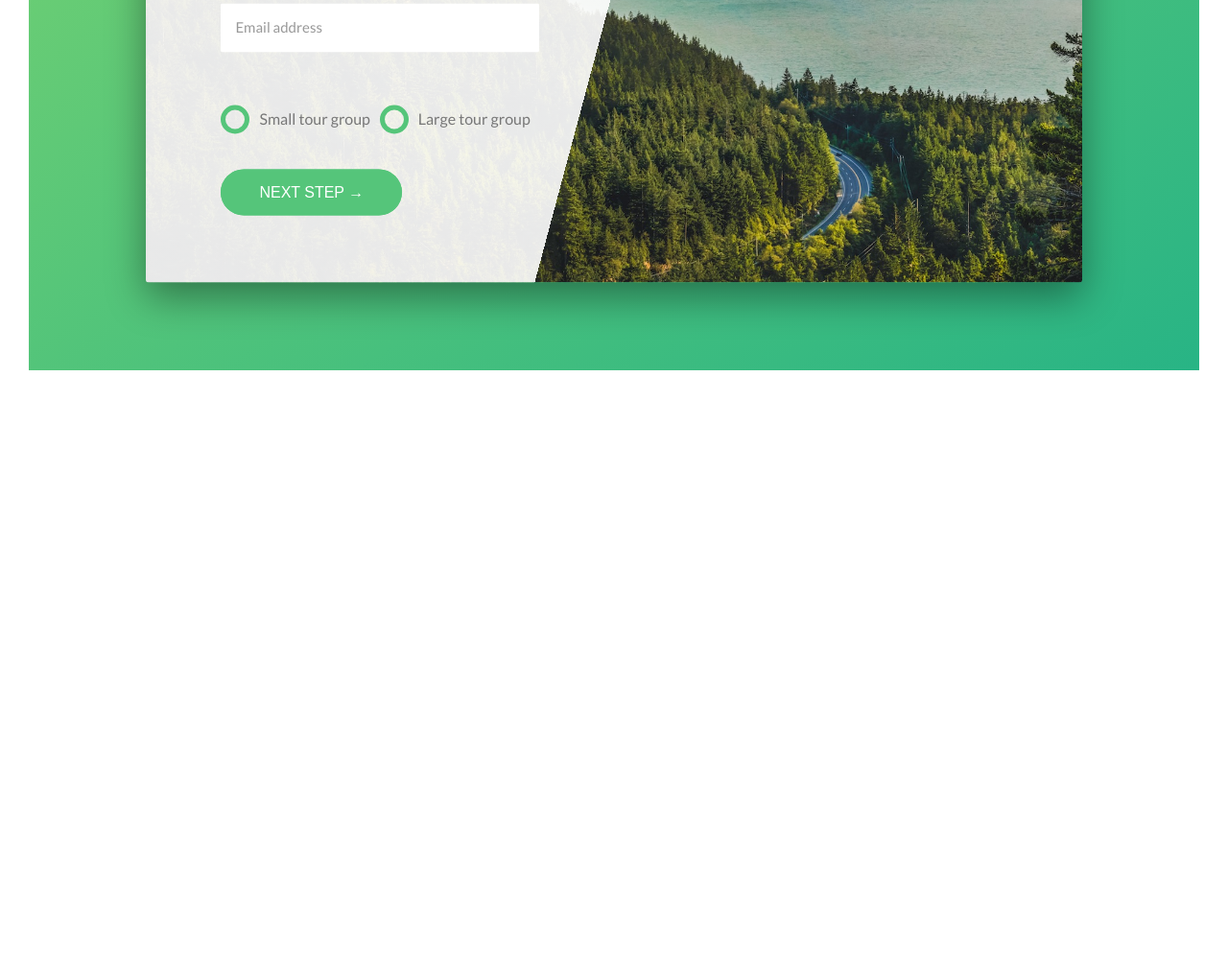
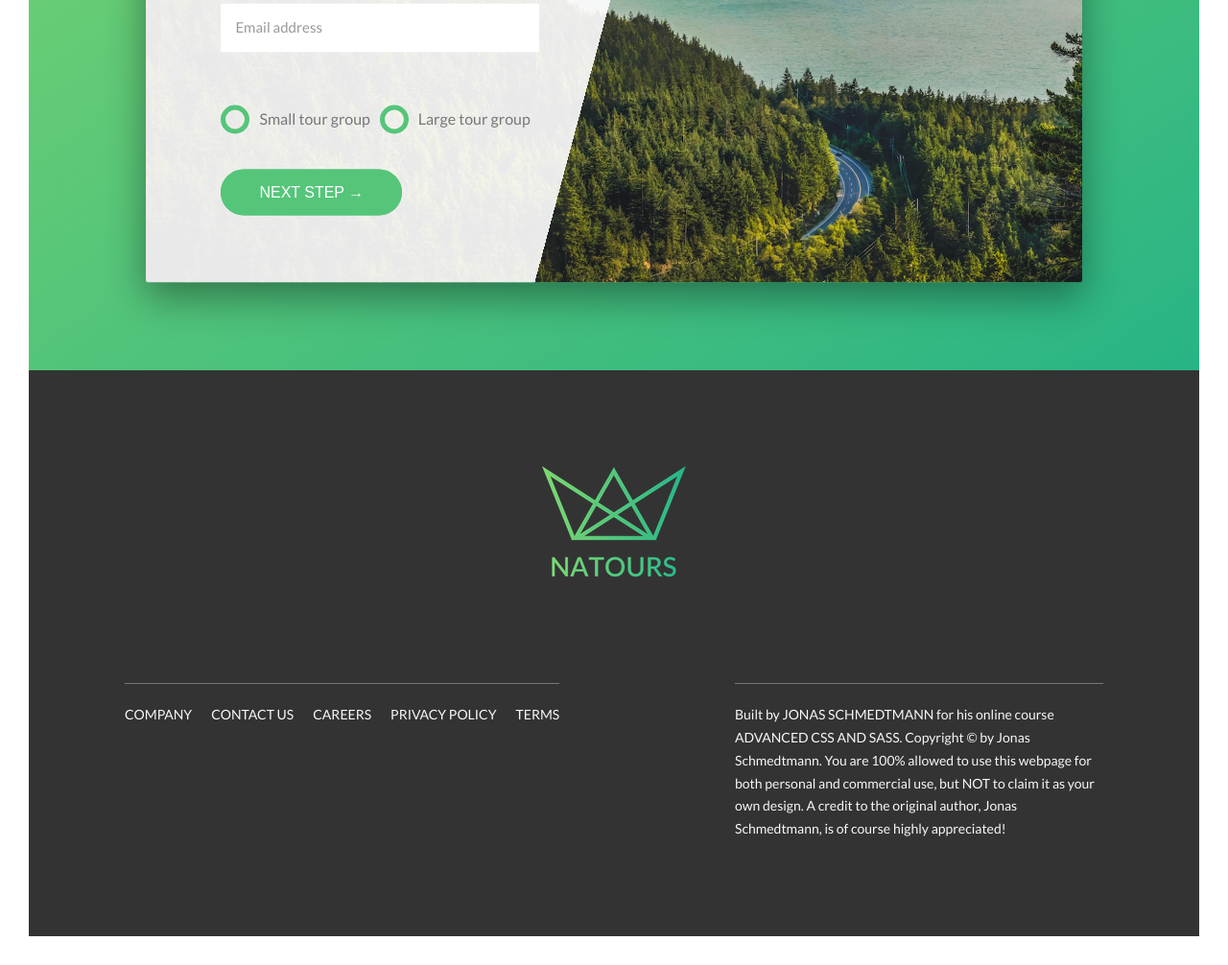
Before and after one commit to na4oman/natours-with-sass, a website: page index.html in a window 1280 px wide. Shown: the part 4841-5847 px from the top of the page at 96% size. Before the commit the page ends 5257 px from the top, so only its background shows below. Drawn offline with Linux system fonts and the light colour scheme.

Commit message:
Footer added

```diff
--- a/index.html
+++ b/index.html
@@ -20,6 +20,7 @@
     <title>Natours | Exciting tours for adventurous people</title>
   </head>
   <body>
+    <!-- HEADER -->
     <header class="header">
       <div class="header__logo-box">
         <img src="img/logo-white.png" alt="Logo" class="header__logo" />
@@ -34,6 +35,7 @@
       </div>
     </header>
 
+    <!-- MAIN -->
     <main>
       <!-- ABOUT SECTION -->
       <section class="section-about">
@@ -386,6 +388,53 @@
       </section>
     </main>
 
+    <!-- FOOTER -->
+    <footer class="footer">
+      <div class="footer__logo-box">
+        <img
+          src="img/logo-green-1x.png"
+          alt="Company logo"
+          class="footer__logo"
+        />
+      </div>
+      <div class="row">
+        <div class="col-1-of-2">
+          <div class="footer__navigation">
+            <ul class="footer__list">
+              <li class="footer__item">
+                <a href="#" class="footer__link">Company</a>
+              </li>
+              <li class="footer__item">
+                <a href="#" class="footer__link">Contact us</a>
+              </li>
+              <li class="footer__item">
+                <a href="#" class="footer__link">Careers</a>
+              </li>
+              <li class="footer__item">
+                <a href="#" class="footer__link">Privacy policy</a>
+              </li>
+              <li class="footer__item">
+                <a href="#" class="footer__link">Terms</a>
+              </li>
+            </ul>
+          </div>
+        </div>
+        <div class="col-1-of-2">
+          <div class="footer__copyright">
+            <p class="footer__copytight-text">
+              Built by <span class="footer__link">Jonas Schmedtmann</span> for
+              his online course
+              <span class="footer__link">Advanced CSS and SASS</span>. Copyright
+              © by Jonas Schmedtmann. You are 100% allowed to use this webpage
+              for both personal and commercial use, but NOT to claim it as your
+              own design. A credit to the original author, Jonas Schmedtmann, is
+              of course highly appreciated!
+            </p>
+          </div>
+        </div>
+      </div>
+    </footer>
+
     <!--
     <section class="grid-test">
       <div class="row">
--- a/sass/abstracts/_variables.scss
+++ b/sass/abstracts/_variables.scss
@@ -14,6 +14,7 @@ $color-grey-light-2: #eee;
 
 $color-grey-dark: #777;
 $color-grey-dark-2: #999;
+$color-grey-dark-3: #333;
 $color-white: #fff;
 $color-black: #000;
 
--- /dev/null
+++ b/sass/layout/_footer.scss
@@ -0,0 +1,59 @@
+.footer {
+  background-color: $color-grey-dark-3;
+  color: $color-grey-light-1;
+  font-size: 1.4rem;
+  padding: 10rem;
+
+  &__logo-box {
+    text-align: center;
+    margin-bottom: 10rem;
+  }
+
+  // &__logo {
+  // }
+
+  &__navigation {
+    display: inline-block;
+    border-top: 1px solid $color-grey-dark;
+    padding-top: 2rem;
+  }
+
+  &__list {
+    list-style: none;
+  }
+
+  &__item {
+    float: left;
+
+    &:not(:last-child) {
+      margin-right: 2rem;
+    }
+  }
+
+  &__link {
+    &,
+    &:link,
+    &:visited {
+      display: inline-block;
+      text-decoration: none;
+      text-transform: uppercase;
+      color: $color-grey-light-1;
+      transition: all 0.2s;
+      background-color: $color-grey-dark-3;
+    }
+
+    &:hover,
+    &:active {
+      color: $color-primary;
+      transform: rotate(5deg) scale(1.3);
+      box-shadow: 0 1rem 2rem rgba($color-black, 0.4);
+    }
+  }
+
+  &__copyright {
+    border-top: 1px solid $color-grey-dark;
+    padding-top: 2rem;
+    width: 80%;
+    float: right;
+  }
+}
--- a/sass/main.scss
+++ b/sass/main.scss
@@ -15,6 +15,7 @@
 @import 'components/feature-box';
 @import 'components/story';
 
+@import 'layout/footer';
 @import 'layout/grid';
 @import 'layout/header';
 
```
Also changed, not shown: css/style.css.
